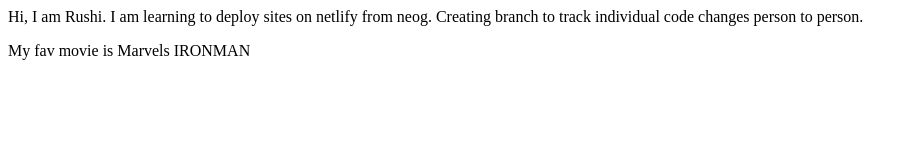
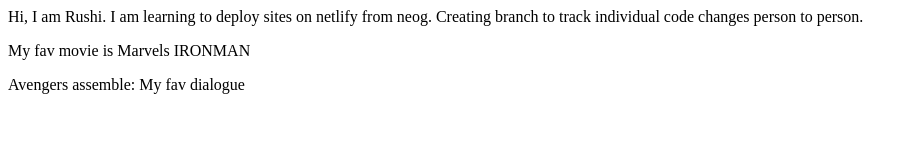
Before and after one commit to rushigithub12/Readme-Files-for-exercise, a plain HTML site: page index.html in a window 1280 px wide. Shown: the whole page, without its empty margins (0-918 px from the left). Drawn offline with Linux system fonts and the light colour scheme.

Commit message:
update: added fav dialogue

```diff
--- a/index.html
+++ b/index.html
@@ -11,5 +11,6 @@
     I am learning to deploy sites on netlify from neog.
     Creating branch to track individual code changes person to person.
     <p>My fav movie is Marvels IRONMAN</p>
+    <p>Avengers assemble: My fav dialogue</p>
 </body>
 </html>
```
